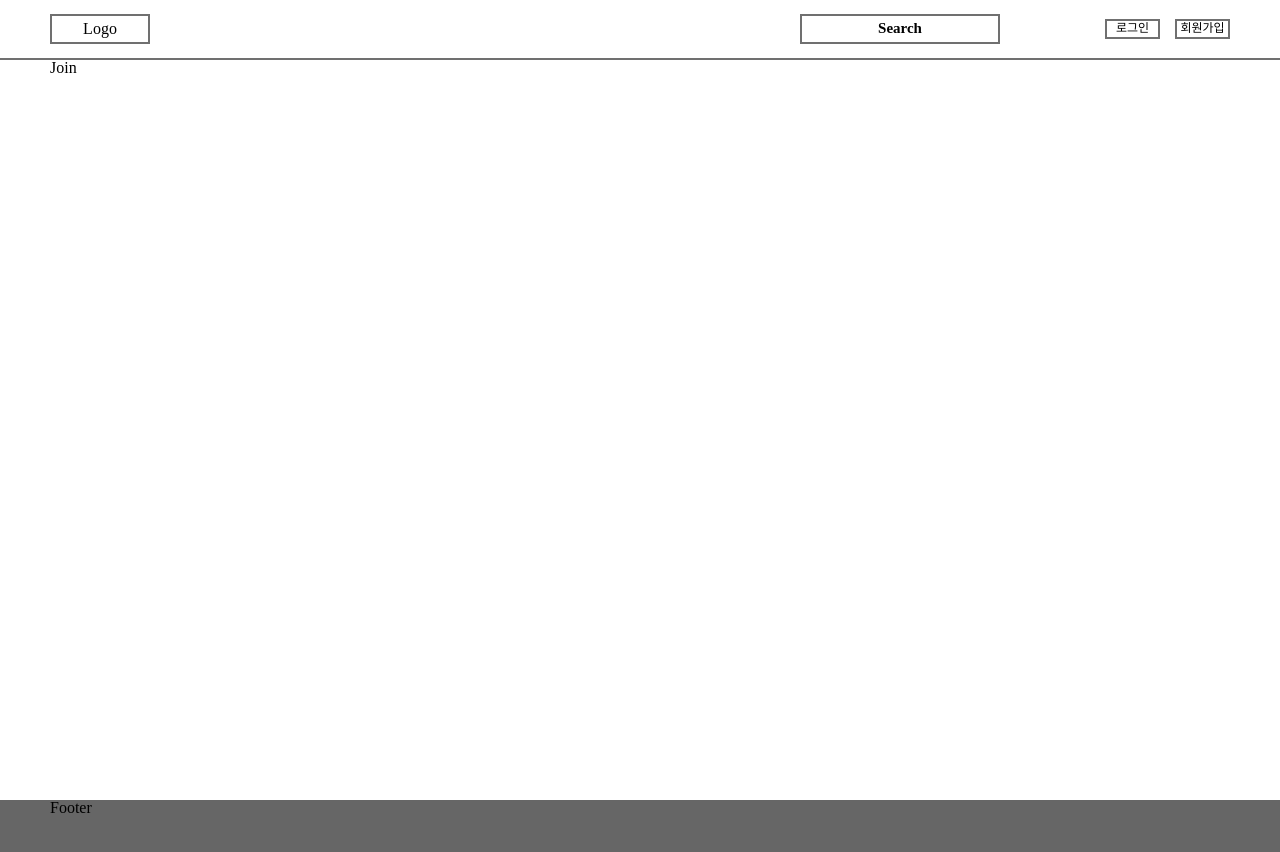
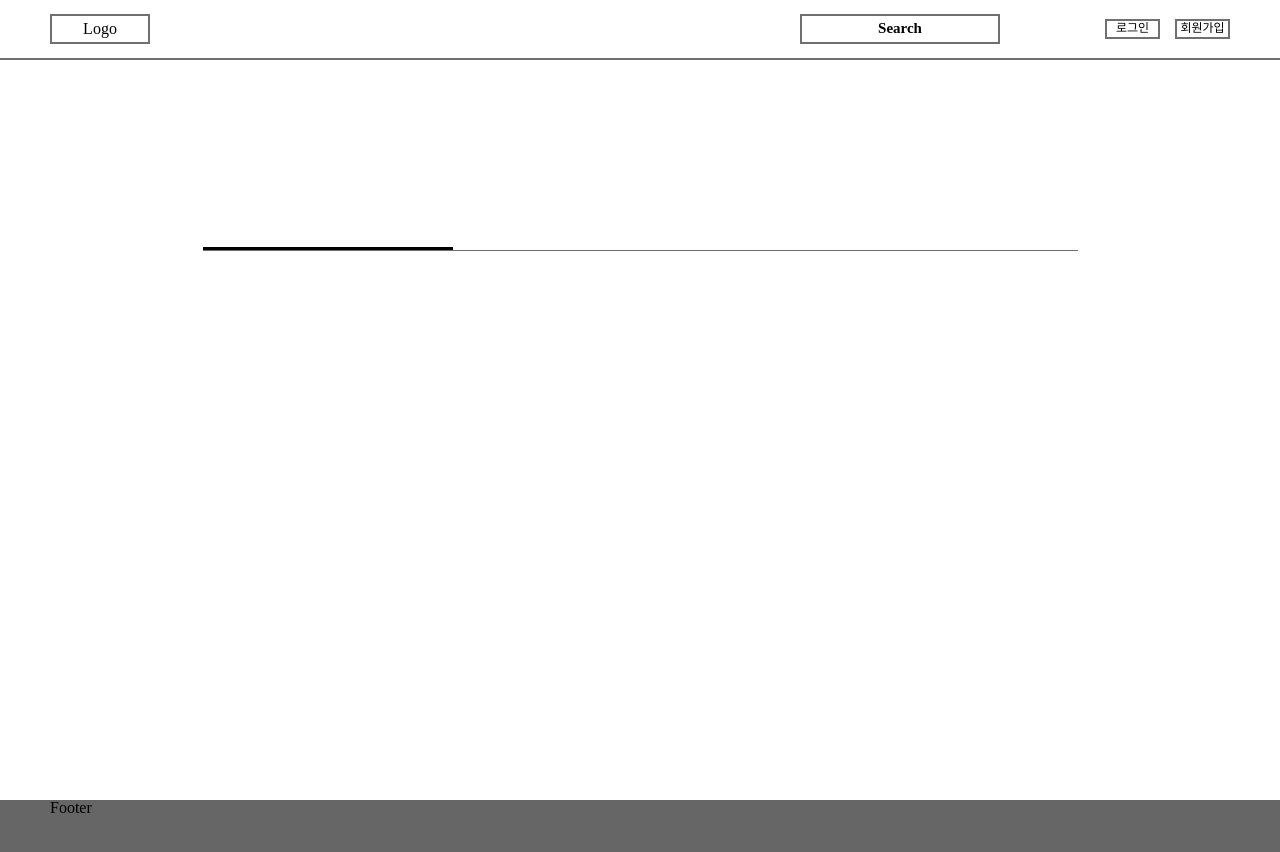
Before and after one commit to tripJL/trip_frontend, a Next.js app: page /join in a window 1280 px wide. Shown: the top 852 px of the page. Built offline with nearby package versions, Linux system fonts and the light colour scheme.

Commit message:
seo title 추가

```diff
--- a/components/common/Seo.js
+++ b/components/common/Seo.js
@@ -3,7 +3,7 @@ import Head from "next/head";
 export default function Seo({ title }) {
     return (
         <Head>
-            <title>{title | "tripJL"}</title>
+            <title>{title} | tripJL</title>
         </Head>
     );
 }
--- a/pages/404.js
+++ b/pages/404.js
@@ -1,9 +1,10 @@
 import Seo from "../components/common/Seo";
+import { head } from "../shared/routes";
 
 export default function NotFound() {
     return (
         <section>
-            <Seo />
+            <Seo title={head.notFound} />
             <div>NotFound</div>
         </section>
     );
--- a/pages/index.js
+++ b/pages/index.js
@@ -5,6 +5,7 @@ import Recommend from "../components/main/Recommend";
 import Story from "../components/main/Story";
 import News from "../components/main/News";
 import Image from "next/image";
+import { head } from "../shared/routes";
 
 const Wrapper = styled.div`
     display: flex;
@@ -43,7 +44,7 @@ const NoticeList = styled.section`
 export default function Home() {
     return (
         <Wrapper>
-            <Seo />
+            <Seo title={head.home} />
 
             <Banner />
 
--- a/pages/join.js
+++ b/pages/join.js
@@ -1,11 +1,111 @@
+import styled from "styled-components";
+import { head } from "../shared/routes";
+import { useState } from "react";
 import Link from "next/link";
 import Seo from "../components/common/Seo";
 
+const Wrapper = styled.section`
+    display: flex;
+    flex-direction: column;
+    align-items: center;
+`;
+
+const MenuWrapper = styled.nav`
+    max-width: 875px;
+    width: 100%;
+    display: flex;
+    flex-direction: row;
+    justify-content: space-between;
+    border-bottom: 1px solid ${(props) => props.theme.gray2};
+    margin: 100px 0;
+`;
+
+const Menu = styled.div`
+    max-width: 250px;
+    width: 100%;
+    height: 90px;
+    display: flex;
+    flex-direction: column;
+    align-items: center;
+    justify-content: center;
+    border-bottom: 3px solid
+        ${(props) => (props.currStep ? props.theme.black : props.theme.white)};
+`;
+
+const menuList = [
+    { step: 1, name: "약관 동의" },
+    { step: 2, name: "회원정보 입력" },
+    { step: 3, name: "회원가입 완료" },
+];
+
 export default function Join() {
+    // const navigate = useNavigate();
+    const [step, setStep] = useState(1);
+
+    // const handleNextStep = () => {
+    //     if (step < 3) setStep((pre) => pre + 1);
+    //     else navigate(routes.login);
+    // };
+
+    // const handlePreStep = () => {
+    //     if (step > 1) setStep((pre) => pre - 1);
+    //     else navigate(-1);
+    // };
+
     return (
-        <section>
-            <Seo />
-            <div>Join</div>
-        </section>
+        <Wrapper>
+            <Seo title={head.join} />
+
+            <MenuWrapper>
+                {menuList.map((val) => {
+                    if (step === val.step) {
+                        return (
+                            <Menu key={val.step} currStep={true}>
+                                {/* <Text
+                                    text={val.step}
+                                    color={theme.gray2}
+                                    fs={"25px"}
+                                    margin={"0 0 15px 0"}
+                                />
+                                <Text
+                                    text={val.name}
+                                    color={theme.gray2}
+                                    fs={"16px"}
+                                /> */}
+                            </Menu>
+                        );
+                    } else {
+                        return (
+                            <Menu key={val.step}>
+                                {/* <Text
+                                    text={val.step}
+                                    fc={theme.gray2}
+                                    fs={"25px"}
+                                    margin={"0 0 15px 0"}
+                                />
+                                <Text
+                                    text={val.name}
+                                    fc={theme.gray2}
+                                    fs={"16px"}
+                                /> */}
+                            </Menu>
+                        );
+                    }
+                })}
+            </MenuWrapper>
+            {/* {step === 1 && (
+                    <JoinStepOne
+                        handleNextStep={handleNextStep}
+                        handlePreStep={handlePreStep}
+                    />
+                )}
+                {step === 2 && (
+                    <JoinStepTwo
+                        handleNextStep={handleNextStep}
+                        handlePreStep={handlePreStep}
+                    />
+                )}
+                {step === 3 && <JoinStepThree handleNextStep={handleNextStep} />} */}
+        </Wrapper>
     );
 }
--- a/pages/login.js
+++ b/pages/login.js
@@ -1,7 +1,7 @@
 import Link from "next/link";
 import styled from "styled-components";
 import Seo from "../components/common/Seo";
-import { routes } from "../shared/routes";
+import { head } from "../shared/routes";
 import Img from "../components/common/Img";
 import LoginInput from "../components/common/input/LoginInput";
 import LoginButton from "../components/common/button/LoginButton";
@@ -82,7 +82,8 @@ const socialArr = ["1", "2", "3", "4"];
 export default function Login() {
     return (
         <Wrapper>
-            <Seo title={"login"} />
+            <Seo title={head.login} />
+
             <Img src={"/x161.png"} width={"676px"} height={"680px"} />
             <FormWrapper>
                 <Form>
--- a/shared/routes.js
+++ b/shared/routes.js
@@ -6,3 +6,10 @@ export const routes = {
     join: "/join",
     notFound: "/404",
 };
+
+export const head = {
+    home: "home",
+    login: "login",
+    join: "join",
+    notFound: "404",
+};
```
